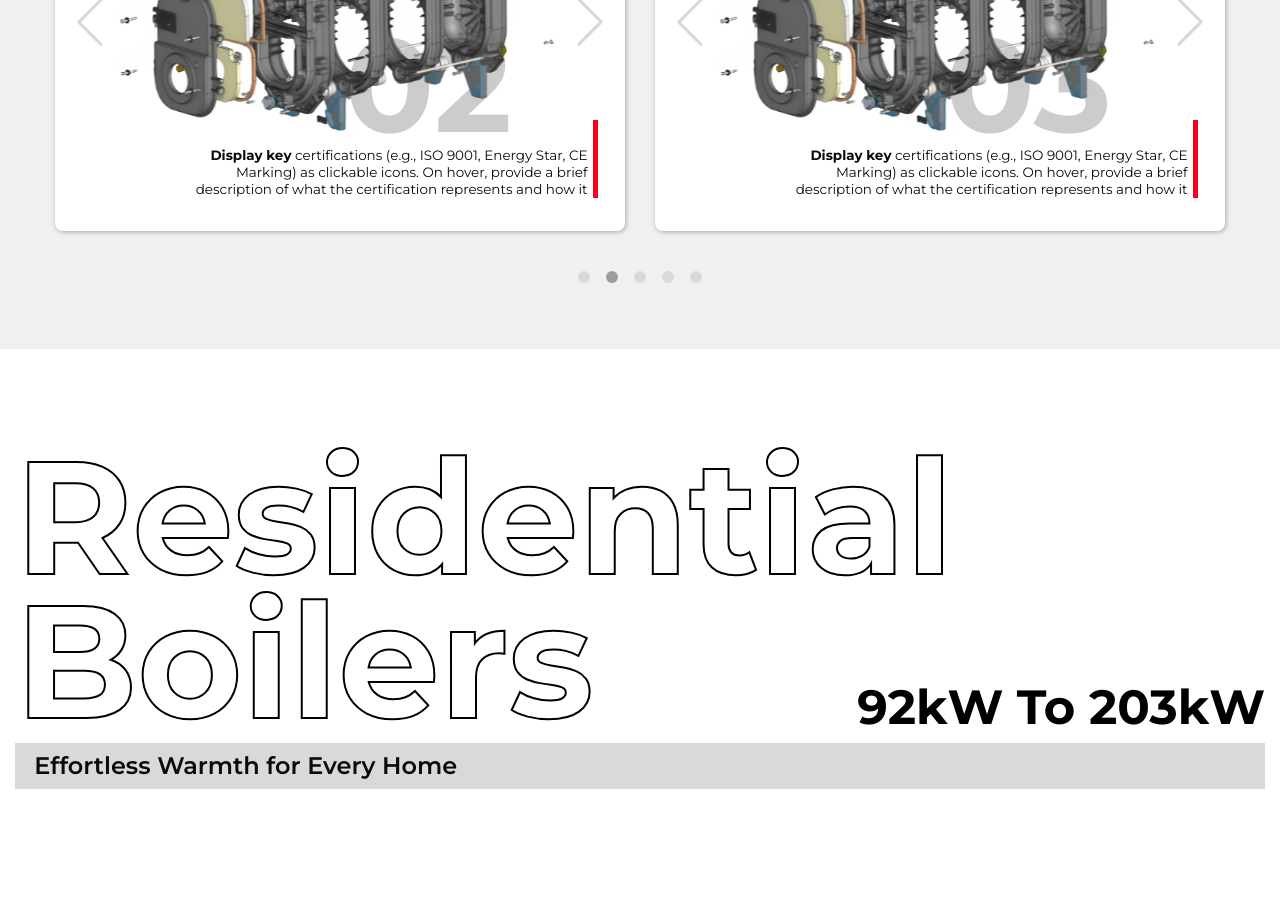
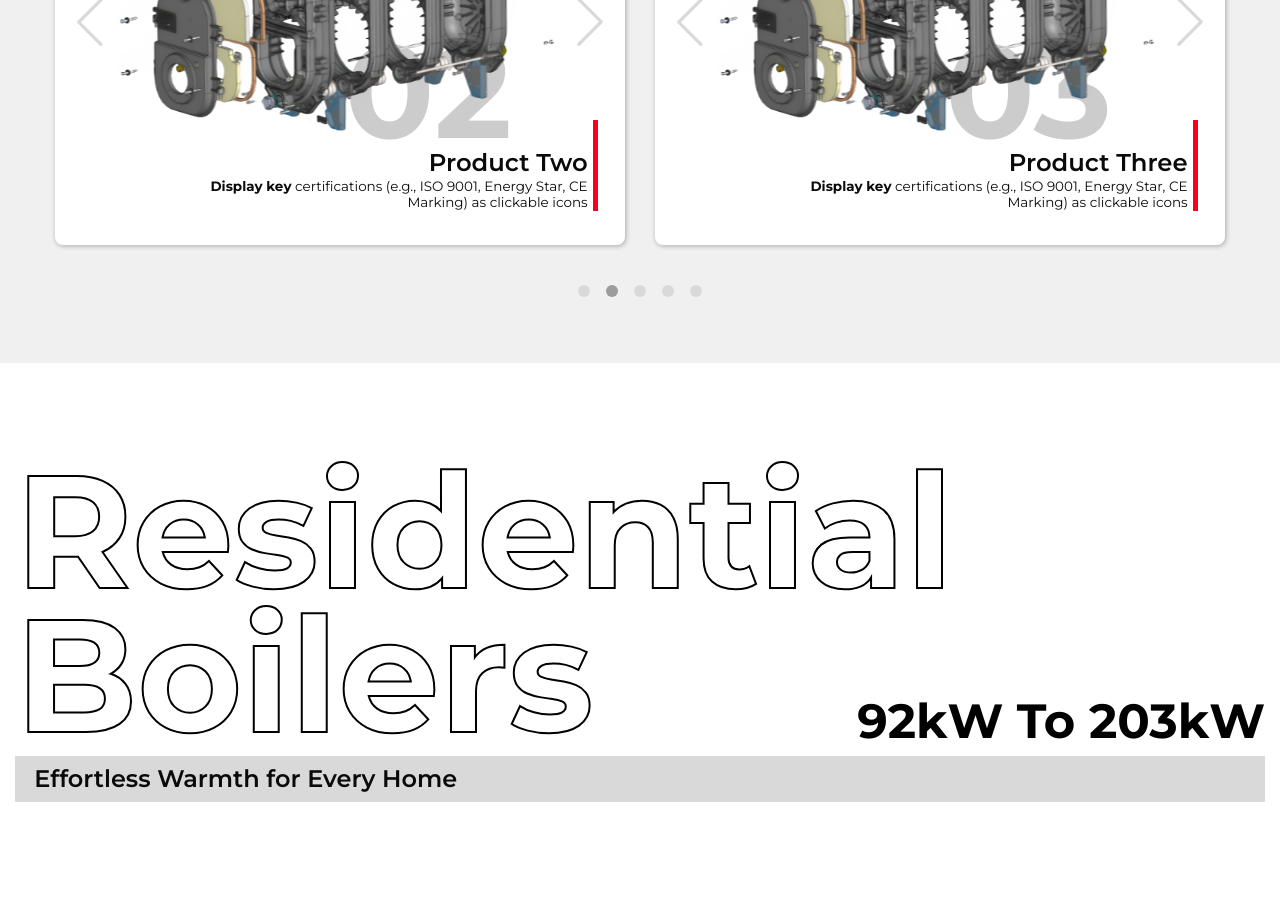
Before and after one commit to dominic91960/saint-roch, a Next.js app: page / in a window 1280 px wide. Shown: the part 1160-2072 px from the top of the page. Built offline with nearby package versions, Linux system fonts and the light colour scheme.

Commit message:
feat(homepage): add product title to featured products

```diff
--- a/components/landing-page/FeaturedProducts.tsx
+++ b/components/landing-page/FeaturedProducts.tsx
@@ -25,36 +25,41 @@ const featuredProducts = [
     id: "01",
     category: "Boilers",
     images: [product, product, product, product],
+    title: "Product One",
     emphasis: "Display key",
-    desc: "certifications (e.g., ISO 9001, Energy Star, CE Marking) as clickable icons. On hover, provide a brief description of what the certification represents and how it",
+    desc: "certifications (e.g., ISO 9001, Energy Star, CE Marking) as clickable icons",
   },
   {
     id: "02",
     category: "Burners",
     images: [product, product, product, product],
+    title: "Product Two",
     emphasis: "Display key",
-    desc: "certifications (e.g., ISO 9001, Energy Star, CE Marking) as clickable icons. On hover, provide a brief description of what the certification represents and how it",
+    desc: "certifications (e.g., ISO 9001, Energy Star, CE Marking) as clickable icons",
   },
   {
     id: "03",
     category: "Hot water Tanks",
     images: [product, product, product, product],
+    title: "Product Three",
     emphasis: "Display key",
-    desc: "certifications (e.g., ISO 9001, Energy Star, CE Marking) as clickable icons. On hover, provide a brief description of what the certification represents and how it",
+    desc: "certifications (e.g., ISO 9001, Energy Star, CE Marking) as clickable icons",
   },
   {
     id: "04",
     category: "Pumps",
     images: [product, product, product, product],
+    title: "Product Four",
     emphasis: "Display key",
-    desc: "certifications (e.g., ISO 9001, Energy Star, CE Marking) as clickable icons. On hover, provide a brief description of what the certification represents and how it",
+    desc: "certifications (e.g., ISO 9001, Energy Star, CE Marking) as clickable icons",
   },
   {
     id: "05",
     category: "Heat pumps",
     images: [product, product, product, product],
+    title: "Product Five",
     emphasis: "Display key",
-    desc: "certifications (e.g., ISO 9001, Energy Star, CE Marking) as clickable icons. On hover, provide a brief description of what the certification represents and how it",
+    desc: "certifications (e.g., ISO 9001, Energy Star, CE Marking) as clickable icons",
   },
 ];
 
@@ -81,13 +86,13 @@ const SwiperNavButtons = () => {
 
 const FeaturedProducts = () => {
   return (
-    <section className="bg-[rgb(240,240,240)] text-[12px] sm:text-[15px] md:text-[18px] lg:text-[21px] xl:text-[24px] 2xl:text-[24px] mb-[4em]">
+    <section className="mb-[4em] bg-[rgb(240,240,240)] text-[12px] sm:text-[15px] md:text-[18px] lg:text-[21px] xl:text-[24px] 2xl:text-[24px]">
       <motion.div
         variants={SlideLeft(0.5)}
         initial="hidden"
         whileInView="visible"
         viewport={{ once: true }}
-        className="section-padding container mx-auto pt-[2em] pb-[2em]"
+        className="section-padding container mx-auto pb-[2em] pt-[2em]"
       >
         <h1 className="mb-[0.4em] text-center text-[22px] font-semibold capitalize leading-tight sm:mb-[0.5em] sm:text-[29px] md:mb-[0.6em] md:text-[36px] lg:mb-[0.7em] lg:text-[44px] xl:mb-[0.8em] xl:text-[52px] 2xl:mb-[0.8em] 2xl:text-[60px]">
           Our featured products
@@ -110,7 +115,8 @@ const FeaturedProducts = () => {
           }}
           className="mySwiper"
         >
-          {featuredProducts.map(({ id, category, images, emphasis, desc }) => (
+          {featuredProducts.map(
+            ({ id, category, images, title, emphasis, desc }) => (
               <SwiperSlide key={id}>
                 <div className="m-[10px] pb-[60px]">
                   <article
@@ -168,12 +174,17 @@ const FeaturedProducts = () => {
                       <span className="absolute bottom-[60%] right-[20%] text-[60px] font-bold leading-none text-black/20 sm:text-[78px] md:text-[96px] lg:text-[114px] xl:text-[132px] 2xl:text-[150px]">
                         {id}
                       </span>
+                      <span className="text-[1.8em] font-semibold">
+                        {title}
+                      </span>{" "}
+                      <br />
                       <span className="font-bold">{emphasis}</span> {desc}
                     </p>
                   </article>
                 </div>
               </SwiperSlide>
-          ))}
+            ),
+          )}
         </Swiper>
       </motion.div>
     </section>
```
Lines whose indentation alone changed are shown as unchanged.
